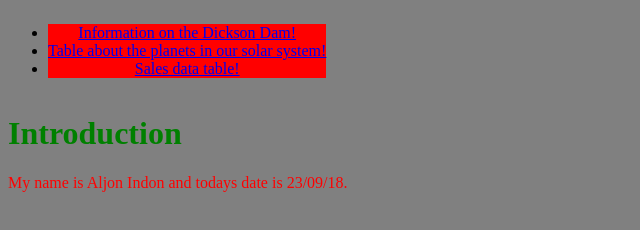
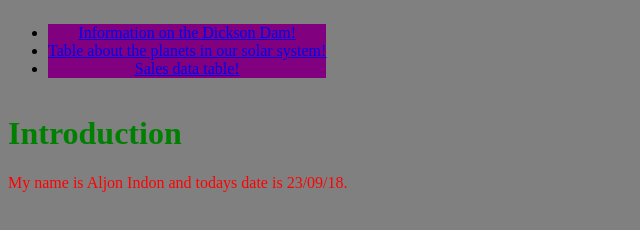
Before and after one commit to TheLonelyJun/AljonIndon.github.io, a plain HTML site: page index.html in a window 1280 px wide. Shown: the whole page, without its empty margins (0-640 px from the left). Drawn offline with Linux system fonts and the light colour scheme.

Commit message:
Update style.css

```diff
--- a/style.css
+++ b/style.css
@@ -19,8 +19,10 @@ flex: 1;
 nav {
   background-color: blue;
   flex: 1;
+  text-align: center;
+
 }
 li {
-  background-color: red;
+  background-color: purple;
   text-align: center;
 }
```
